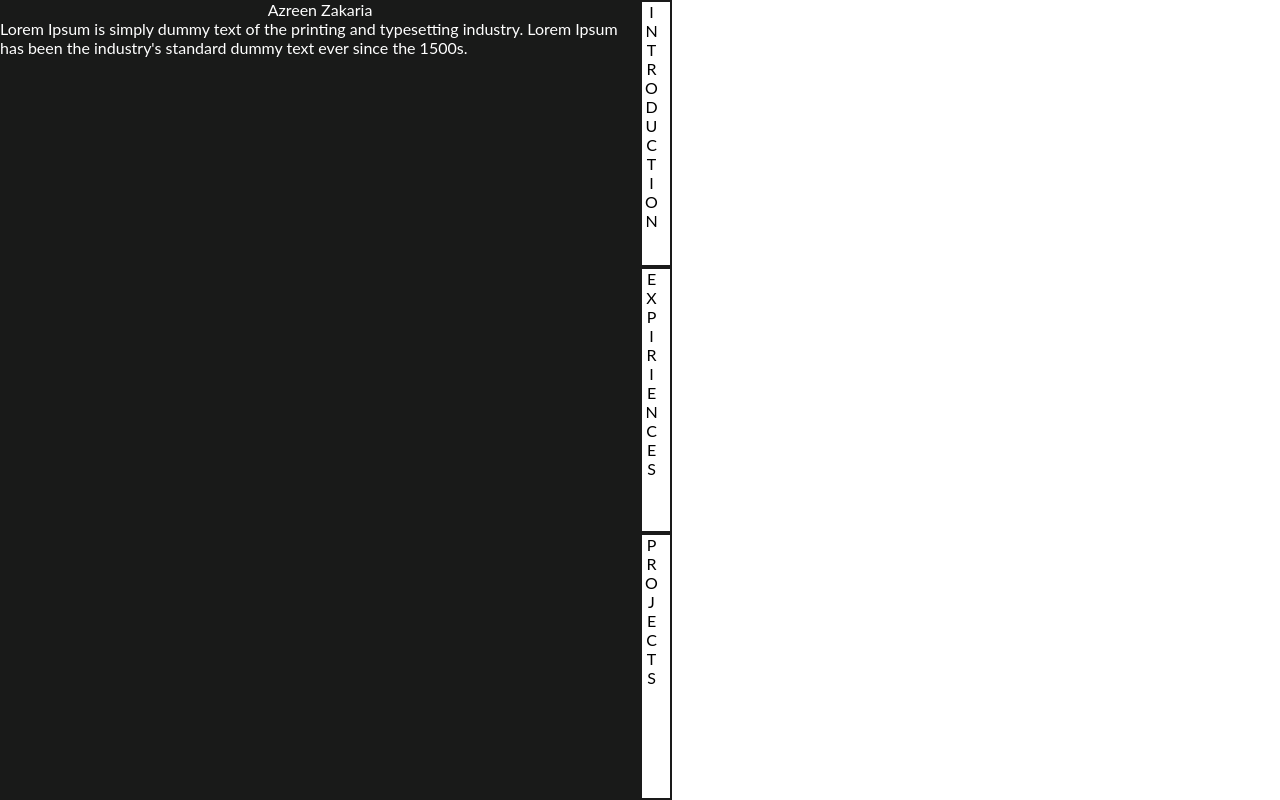
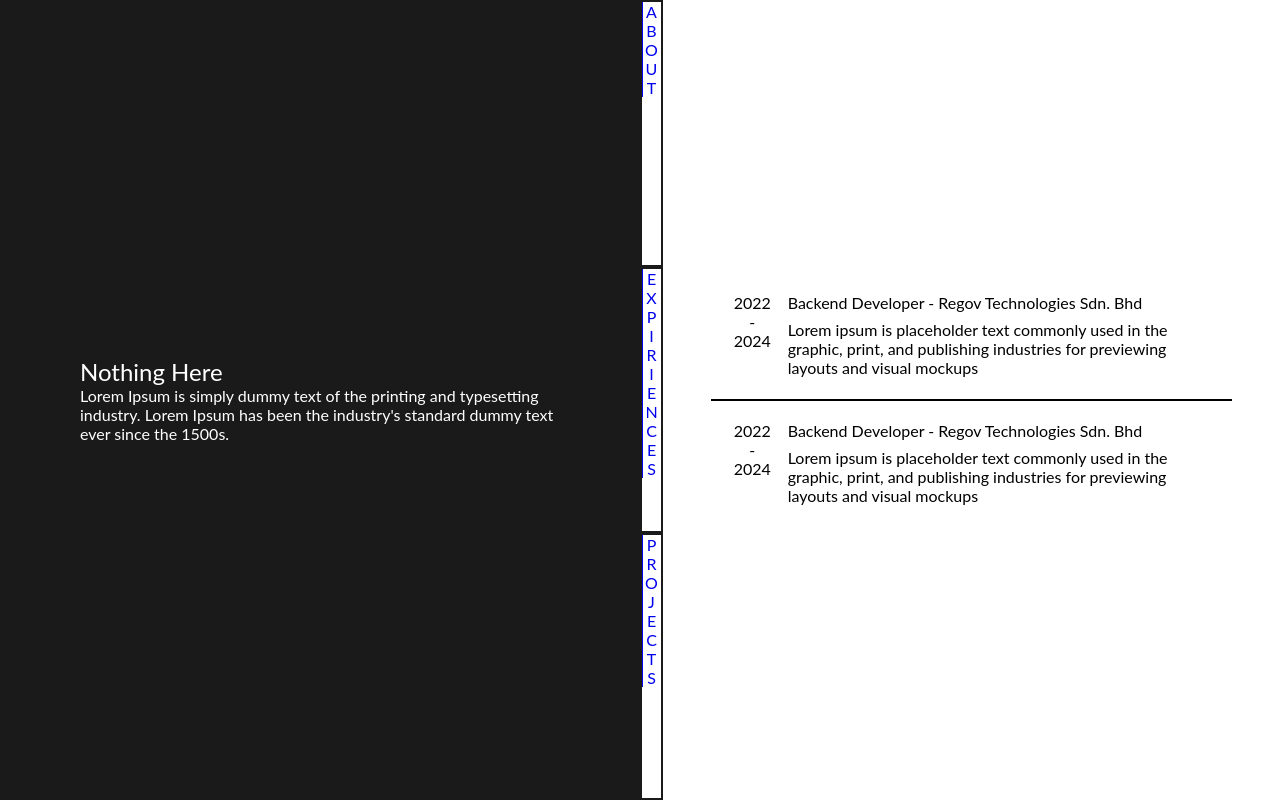
Before and after one commit to azreenzakaria/az-portfolio, a React (Create React App) app: page / in a window 1280 px wide. Built offline with nearby package versions, Linux system fonts and the light colour scheme.

Commit message:
Add experience card

```diff
--- a/src/pages/home-page.tsx
+++ b/src/pages/home-page.tsx
@@ -1,11 +1,12 @@
+import Card from "../shared/components/card/card";
 import SideBar from "../shared/components/sidebar/sidebar";
 
 const HomePage = () => {
   return (
-    <div className="home-page-container">
+    <div className="home-page">
       <div className="box">
         <div className="profile-container">
-          <div>Azreen Zakaria</div>
+          <div>Nothing Here</div>
           <div>
             Lorem Ipsum is simply dummy text of the printing and typesetting
             industry. Lorem Ipsum has been the industry's standard dummy text
@@ -15,6 +16,9 @@ const HomePage = () => {
       </div>
       <div className="box">
         <SideBar></SideBar>
+        <div className="content-container">
+          <Card></Card>
+        </div>
       </div>
     </div>
   );
--- a/src/pages/styles/_home-page.scss
+++ b/src/pages/styles/_home-page.scss
@@ -1,4 +1,4 @@
-.home-page-container {
+.home-page {
   display: flex;
   width: 100vw;
 }
@@ -6,6 +6,8 @@
 .box {
   flex: 1;
   height: 100vh;
+  display: flex;
+  flex-direction: row;
 }
 
 .box:first-child {
@@ -13,12 +15,26 @@
 }
 
 .profile-container {
+  margin: 0 80px;
   display: flex;
+  align-items: center; /* Centers vertically */
+  justify-content: center; /* Centers horizontally */
+  height: 100vh; /* Full viewport height (or adjust as needed) */
   flex-direction: column;
   color: white;
-  align-items: center;
 }
 
+.profile-container > div {
+  width: 100%;
+}
 .profile-container > div:first-child {
+  font-size: $font-size-24;
   text-align: left;
 }
+
+.content-container {
+  margin-top: auto;
+  margin-bottom: auto;
+  margin-left: 3rem;
+  margin-right: 3rem;
+}
--- a/src/shared/components/card/card.tsx
+++ b/src/shared/components/card/card.tsx
@@ -1,3 +1,47 @@
-const Card = () => {};
+import { experiencesItem } from "./config/exp-config";
+
+interface ExperienceItem {
+  year: string;
+  position: string;
+  company: string;
+  description: string;
+}
+
+const CardProps = ({
+  year,
+  position,
+  company,
+  description,
+}: ExperienceItem) => {
+  return (
+    <div className="card">
+      <div className="container">
+        <div className="left">{year}</div>
+        <div className="right">
+          <div className="content">
+            {position} - {company}
+          </div>
+          <div className="content">{description}</div>
+        </div>
+      </div>
+    </div>
+  );
+};
+
+const Card = () => {
+  return (
+    <div>
+      {experiencesItem.map((item, index) => (
+        <CardProps
+          key={index}
+          year={item.year}
+          position={item.position}
+          company={item.company}
+          description={item.description}
+        />
+      ))}
+    </div>
+  );
+};
 
 export default Card;
--- /dev/null
+++ b/src/shared/components/card/config/exp-config.ts
@@ -0,0 +1,16 @@
+export const experiencesItem = [
+  {
+    year: "2022 - 2024",
+    position: "Backend Developer",
+    company: "Regov Technologies Sdn. Bhd",
+    description:
+      "Lorem ipsum is placeholder text commonly used in the graphic, print, and publishing industries for previewing layouts and visual mockups",
+  },
+  {
+    year: "2022 - 2024",
+    position: "Backend Developer",
+    company: "Regov Technologies Sdn. Bhd",
+    description:
+      "Lorem ipsum is placeholder text commonly used in the graphic, print, and publishing industries for previewing layouts and visual mockups",
+  },
+];
--- a/src/shared/components/sidebar/config/nav-config.ts
+++ b/src/shared/components/sidebar/config/nav-config.ts
@@ -1,17 +1,17 @@
 export const navigationItems = [
   {
-    title: "INTRODUCTION",
-    path: "/",
+    title: "ABOUT",
+    path: "/about",
     icon: "",
   },
   {
     title: "EXPIRIENCES",
-    path: "/",
+    path: "/experience",
     icon: "",
   },
   {
     title: "PROJECTS",
-    path: "/",
+    path: "/project",
     icon: "",
   },
 ];
--- a/src/shared/components/sidebar/sidebar.tsx
+++ b/src/shared/components/sidebar/sidebar.tsx
@@ -1,10 +1,25 @@
+import { useState } from "react";
 import { navigationItems } from "./config/nav-config";
 
 const SideBar = () => {
+  // Active States
+  const [isActive, setIsActive] = useState(null);
+
+  // Make it active
+  const activateClass = (path: any) => {
+    setIsActive(path);
+  };
+
   return (
     <ul className="sidebar">
       {navigationItems.map((each) => (
-        <li key={each.title}>{each.title}</li> // Add key for list rendering
+        <li
+          key={each.path}
+          onClick={() => activateClass(each.path)}
+          className={isActive === each.path ? "active" : ""}
+        >
+          <a href={each.path}>{each.title}</a>
+        </li>
       ))}
     </ul>
   );
--- /dev/null
+++ b/src/shared/components/styles/_card.scss
@@ -0,0 +1,31 @@
+.card {
+  border-top: 0.15rem solid black;
+}
+
+.card:first-child {
+  border-top: none;
+}
+
+.container {
+  margin-top: 1.25em;
+  margin-bottom: 1.375em;
+  margin-left: 1.375em;
+  margin-right: 2em;
+  display: flex;
+  flex-direction: row;
+}
+
+.left {
+  text-align: center;
+  flex-basis: 20%;
+}
+
+.right {
+  margin-left: 1rem;
+  margin-right: 1rem;
+  flex-grow: 1;
+}
+
+.content:first-child {
+  margin-bottom: 0.5rem;
+}
--- a/src/shared/components/styles/_sidebar.scss
+++ b/src/shared/components/styles/_sidebar.scss
@@ -6,14 +6,23 @@
   display: flex;
   flex-direction: column;
 
+  ul {
+    list-style: none;
+  }
+
   li {
     flex: 1;
     writing-mode: vertical-lr;
     text-orientation: upright;
     list-style-type: none;
     border: 0.125em solid #1a1a1a;
+
     &:hover {
       background: $primary-green;
     }
+
+    &.active {
+      background: blue;
+    }
   }
 }
--- a/src/shared/components/styles/_stylesheet.scss
+++ b/src/shared/components/styles/_stylesheet.scss
@@ -1 +1,2 @@
 @import "sidebar";
+@import "card";
```
